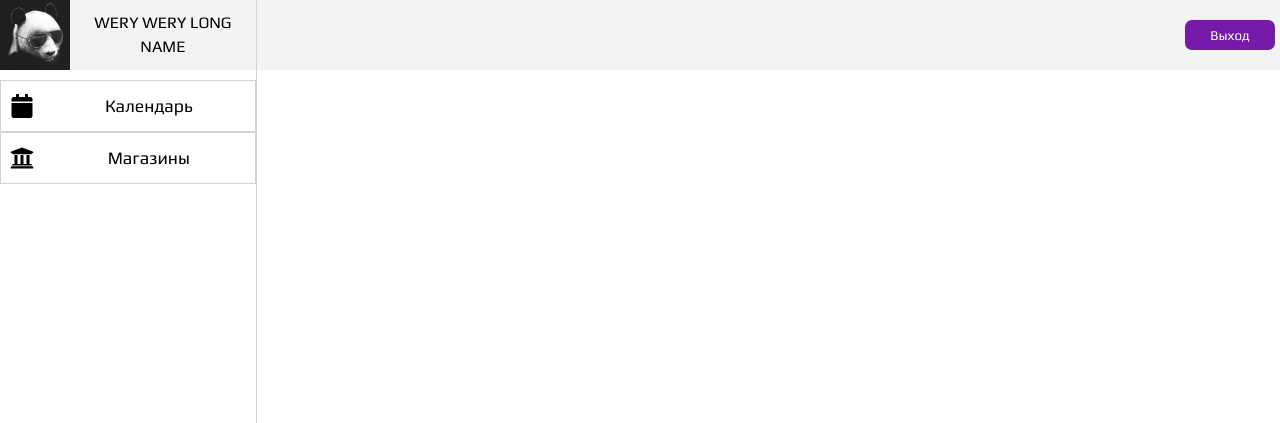
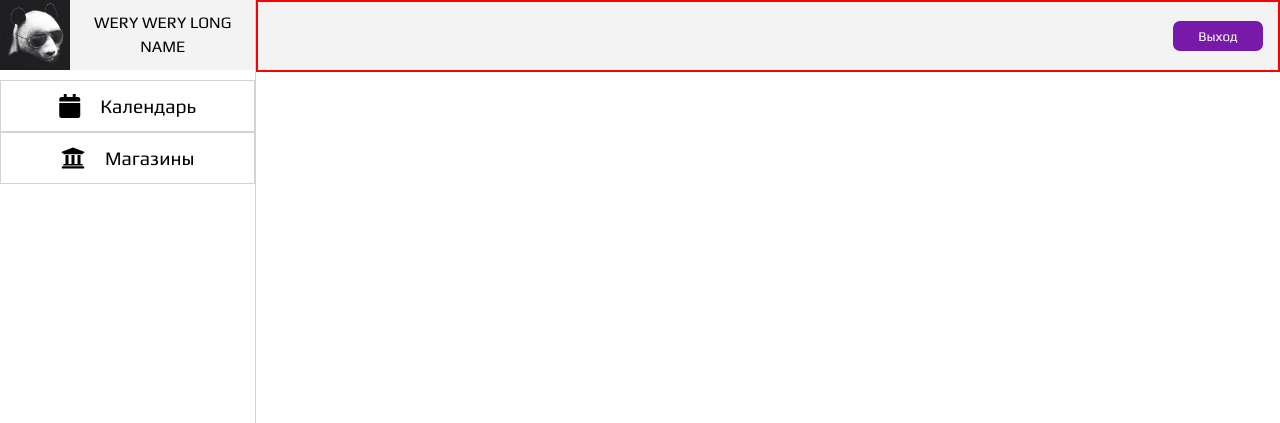
Before and after one commit to picpoint/todolist, a PHP site: page /lk in a window 1280 px wide. Shown: the top 423 px of the page. Run offline with PHP 8.4, Linux system fonts and the light colour scheme.

Commit message:
work with layout lk page

```diff
--- a/public/css/lk.css
+++ b/public/css/lk.css
@@ -15,7 +15,7 @@
 .lk__panellefthdr {
     /*border: 1px solid red;*/
     display: flex;
-    justify-content: space-between;
+    /*justify-content: space-between;*/
     align-items: center;
     height: 70px;
     background-color: #F3F3F3;
@@ -23,13 +23,19 @@
 
 .lk__panellefthdr img {
     /*border: 1px solid red;*/
+    display: flex;
     width: 70px;
     height: 70px;
 }
 
 .lk__panellefthdr span {
+    /*border: 1px solid red;*/
+    display: flex;
+    justify-content: center;
+    flex-grow: 1;
     text-align: center;
     font-family: Play-Regular;
+    /*padding-left: 10px;*/
 }
 
 .lk__panelleftmenu {
@@ -46,29 +52,34 @@
     height: 50px;
 }
 
-.lk__panelleftitemicon {
-    /*border: 1px solid red;*/
-    display: flex;
-    justify-content: center;
-    align-items: center;
-    height: 50px;
-    width: 50px;
-    font-size: 1.5rem;
-}
-
-.lk__panelleftitemtext {
+.lk__panelleftitem a {
     /*border: 1px solid red;*/
     display: flex;
     justify-content: center;
     align-items: center;
     width: 100%;
-    font-size: 1.1rem;
-    font-family: Play-Regular;
+    height: 100%;
+    text-decoration: none;
+    color: black;
+    transition: ease-in-out 0.5s;
 }
 
-.lk__panelleftitemtext a {
-    text-decoration: none;
-    color: black;
+.lk__panelleftitem a:hover {
+    background-color: #771AA9;
+    color: white;
+    transition: ease-in-out 0.5s;
+}
+
+
+.lk__panelleftitem a i {
+    font-size: 1.5rem;
+    margin-right: 10px;
+}
+
+.lk__panelleftitem a span {
+    margin-left: 10px;
+    font-family: Play-Regular;
+    font-size: 1.2rem;
 }
 
 
@@ -77,8 +88,10 @@
 
 
 
+
+
 .lk__panelright {
-    /*border: 1px solid red;*/
+    border: 1px solid red;
     display: flex;
     flex-direction: column;
     width: 80%;
@@ -87,7 +100,7 @@
 }
 
 .lk__panelrightmenu {
-    /*border: 1px solid red;*/
+    border: 1px solid red;
     display: flex;
     justify-content: flex-end;
     height: 100%;
@@ -97,6 +110,7 @@
     /*border: 1px solid red;*/
     display: flex;
     width: 100px;
+    margin-right: 10px;
 }
 
 .lk__panelrightmenublockexit form {
@@ -118,3 +132,10 @@
     color: white;
     cursor: pointer;
 }
+
+/*.lk__panelrightcontent {*/
+    /*border: 1px solid red;*/
+    /*display: flex;*/
+    /*height: 100%;*/
+    /*width: 100%;*/
+/*}*/
--- a/templates/lk.php
+++ b/templates/lk.php
@@ -20,20 +20,16 @@
         </div>
         <div class="lk__panelleftmenu">
             <div class="lk__panelleftitem">
-                    <div class="lk__panelleftitemicon">
+                <a href="#">
                     <i class="fa fa-calendar" aria-hidden="true"></i>
-                    </div>
-                    <div class="lk__panelleftitemtext">
-                        <a href="#">Календарь</a>
-                    </div>
+                    <span>Календарь</span>
+                </a>
             </div>
             <div class="lk__panelleftitem">
-                    <div class="lk__panelleftitemicon">
+                <a href="#">
                     <i class="fa fa-university" aria-hidden="true"></i>
-                    </div>
-                    <div class="lk__panelleftitemtext">
-                        <a href="#">Магазины</a>
-                    </div>
+                    <span>Магазины</span>
+                </a>
             </div>
         </div>
     </div>
@@ -45,9 +41,13 @@
                     <button type="submit">Выход</button>
                 </form>
             </div>
+            <div class="lk__panelrightcontent">
+
             </div>
         </div>
     </div>
 
+</div>
+
 </body>
 </html>
```
Also changed, not shown: templates/pgcalendare.php (added, +13 -0 lines). Lines whose indentation alone changed are shown as unchanged.
